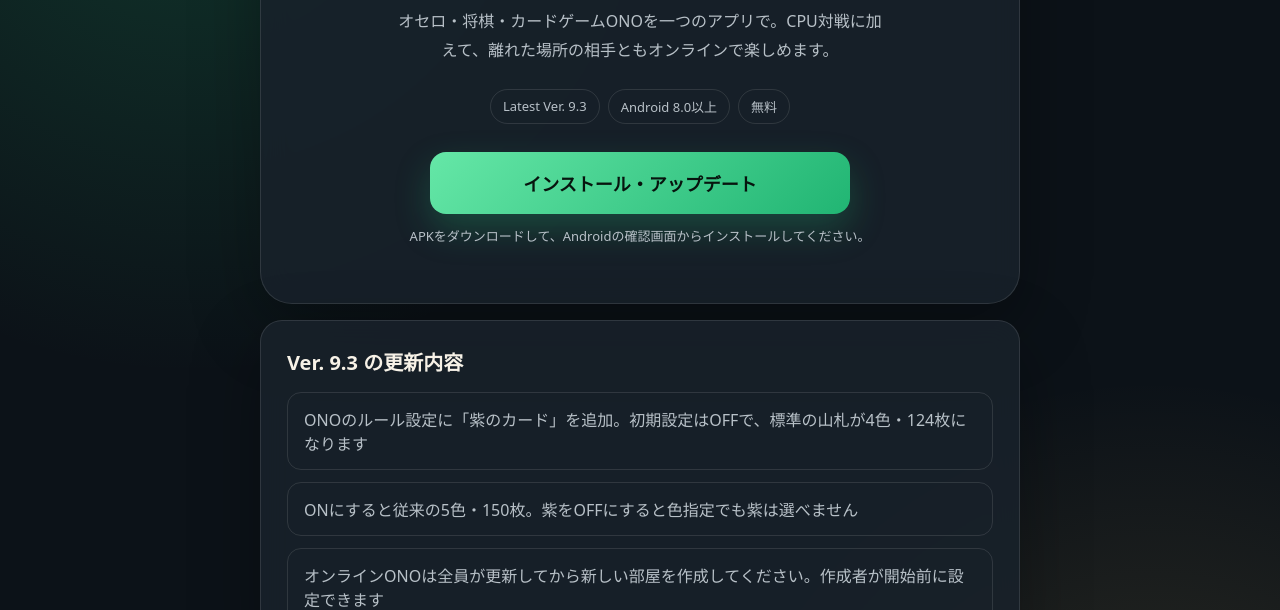
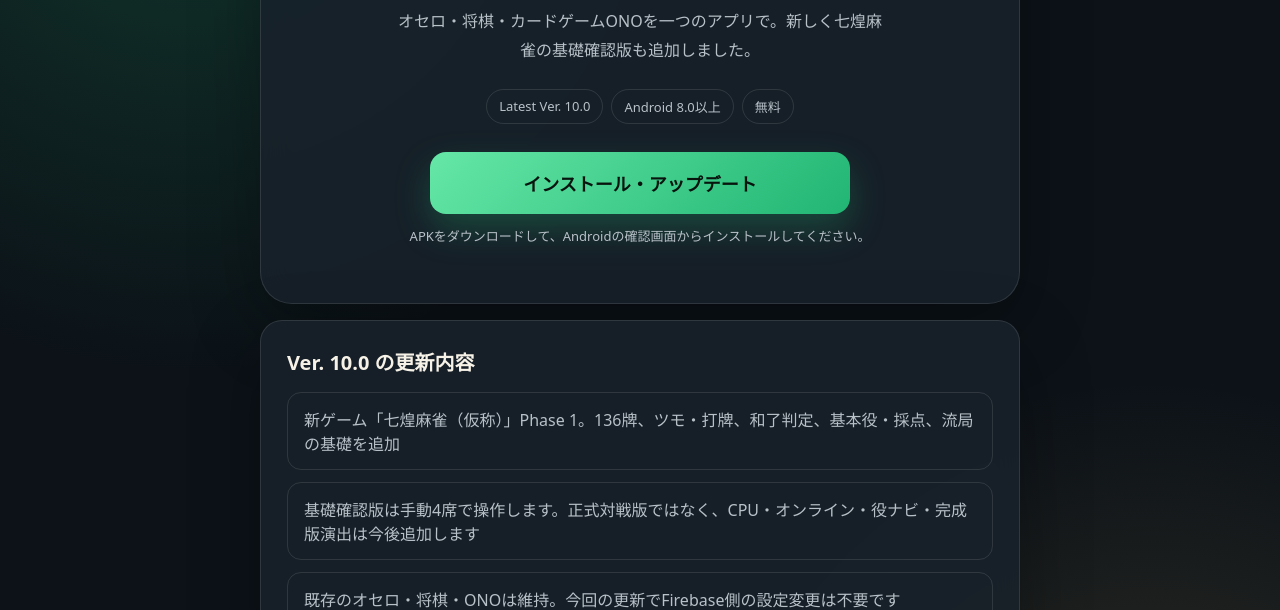
Before and after one commit to 03715910/boardduel-download, a plain HTML site: page index.html in a window 1280 px wide. Shown: the part 342-952 px from the top of the page. Drawn offline with Linux system fonts and the light colour scheme.

Commit message:
Release BoardDuel 10.0 Mahjong Phase 1 foundation preview

```diff
--- a/index.html
+++ b/index.html
@@ -90,22 +90,22 @@
       <div class="mark" aria-hidden="true">●</div>
       <p class="eyebrow">ANDROID GAME</p>
       <h1>BoardDuel</h1>
-      <p class="lead">オセロ・将棋・カードゲームONOを一つのアプリで。CPU対戦に加えて、離れた場所の相手ともオンラインで楽しめます。</p>
+      <p class="lead">オセロ・将棋・カードゲームONOを一つのアプリで。新しく七煌麻雀の基礎確認版も追加しました。</p>
       <div class="badges" aria-label="アプリ情報">
-        <span class="badge">Latest Ver. 9.3</span>
+        <span class="badge">Latest Ver. 10.0</span>
         <span class="badge">Android 8.0以上</span>
         <span class="badge">無料</span>
       </div>
-      <a class="download" href="./BoardDuel.apk?v=38" download="BoardDuel.apk">インストール・アップデート</a>
+      <a class="download" href="./BoardDuel.apk?v=39" download="BoardDuel.apk">インストール・アップデート</a>
       <p class="small">APKをダウンロードして、Androidの確認画面からインストールしてください。</p>
     </section>
 
     <section class="card" style="margin-top: 16px;">
-      <h2>Ver. 9.3 の更新内容</h2>
+      <h2>Ver. 10.0 の更新内容</h2>
       <div class="features">
-        <div class="feature">ONOのルール設定に「紫のカード」を追加。初期設定はOFFで、標準の山札が4色・124枚になります</div>
-        <div class="feature">ONにすると従来の5色・150枚。紫をOFFにすると色指定でも紫は選べません</div>
-        <div class="feature">オンラインONOは全員が更新してから新しい部屋を作成してください。作成者が開始前に設定できます</div>
+        <div class="feature">新ゲーム「七煌麻雀（仮称）」Phase 1。136牌、ツモ・打牌、和了判定、基本役・採点、流局の基礎を追加</div>
+        <div class="feature">基礎確認版は手動4席で操作します。正式対戦版ではなく、CPU・オンライン・役ナビ・完成版演出は今後追加します</div>
+        <div class="feature">既存のオセロ・将棋・ONOは維持。今回の更新でFirebase側の設定変更は不要です</div>
       </div>
     </section>
 
```
Also changed, not shown: version.json (+6 -6 lines), 2 other files.
